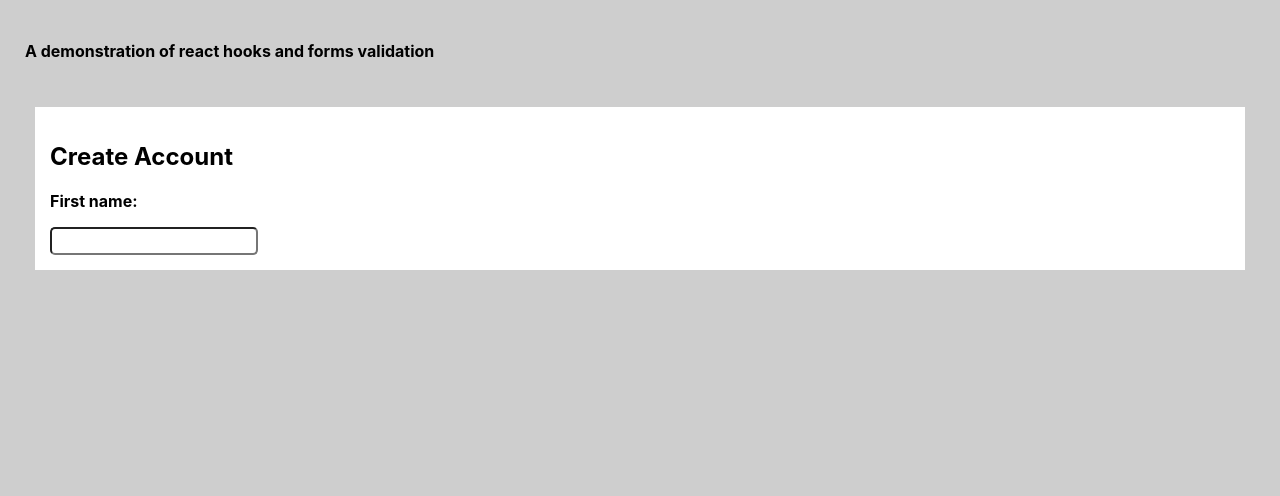
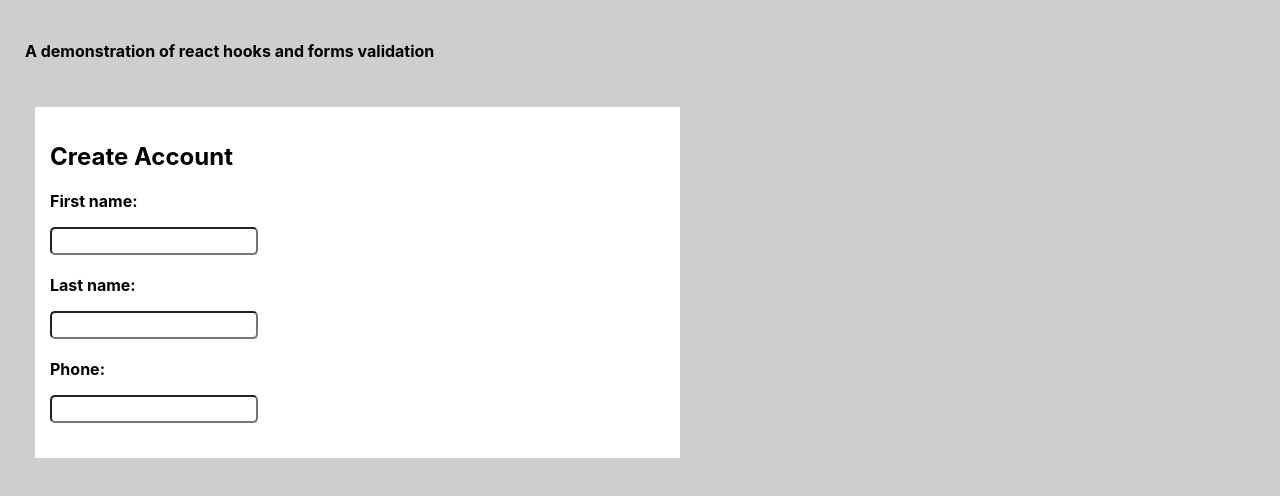
Before and after one commit to mattbimpson/forms-validation-react, a React (Create React App) app: page / in a window 1280 px wide. Shown: the top 496 px of the page. Built offline with nearby package versions, Linux system fonts and the light colour scheme.

Commit message:
form styling

```diff
--- a/src/components/CreateAccount/CreateAccountForm.tsx
+++ b/src/components/CreateAccount/CreateAccountForm.tsx
@@ -1,13 +1,24 @@
 import React from 'react';
-import { FormContainer, InputText } from './Styles';
+import { FormContainer, InputText, FormItem } from './Styles';
 
 const CreateAccountForm: React.FC<any> = () => {
   return (
     <>
       <FormContainer>
         <h2>Create Account</h2>
-        <p>First name: </p>
-        <InputText></InputText>
+        <FormItem>
+          <p>First name: </p>
+          <InputText type="text"></InputText>
+        </FormItem>
+        <FormItem>
+          <p>Last name:</p>
+          <InputText type="text"></InputText>
+        </FormItem>
+        <FormItem>
+          <p>Phone:</p>
+          { /* todo: move the type into styled component props */ }
+          <InputText type="tel"></InputText>
+        </FormItem>
       </FormContainer>
     </>
   )
--- a/src/components/CreateAccount/Styles.ts
+++ b/src/components/CreateAccount/Styles.ts
@@ -4,13 +4,23 @@ export const FormContainer =
 	styled.div`
         margin: 10px;
         padding: 15px;
-		background-color: white;
-	`;
+        background-color: white;
+        width: 50%;
+
+        @media (max-height: 500px) {
+            width: fit-content;
+        }
+    `;
 
 export const InputText =
-    styled.input.attrs({ type: 'text'})`
+    styled.input`
         border-radius: 5px;
         height: 20px;
         width: 200px;
         padding: 2px;
     `;
+
+export const FormItem =
+    styled.div`
+        margin-bottom: 20px;
+    `;
```
